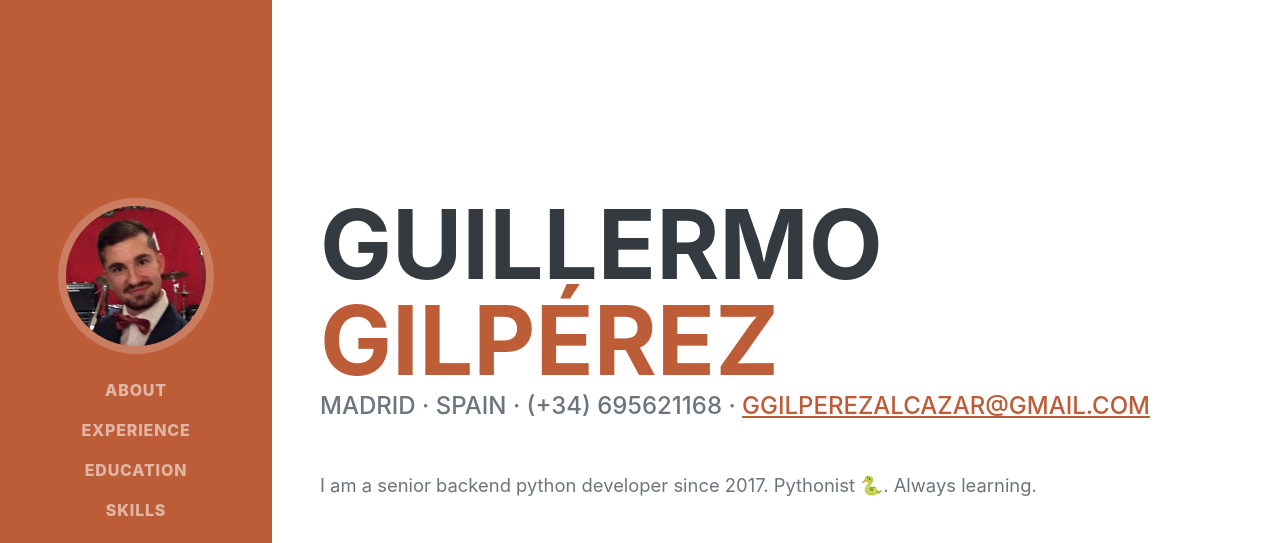
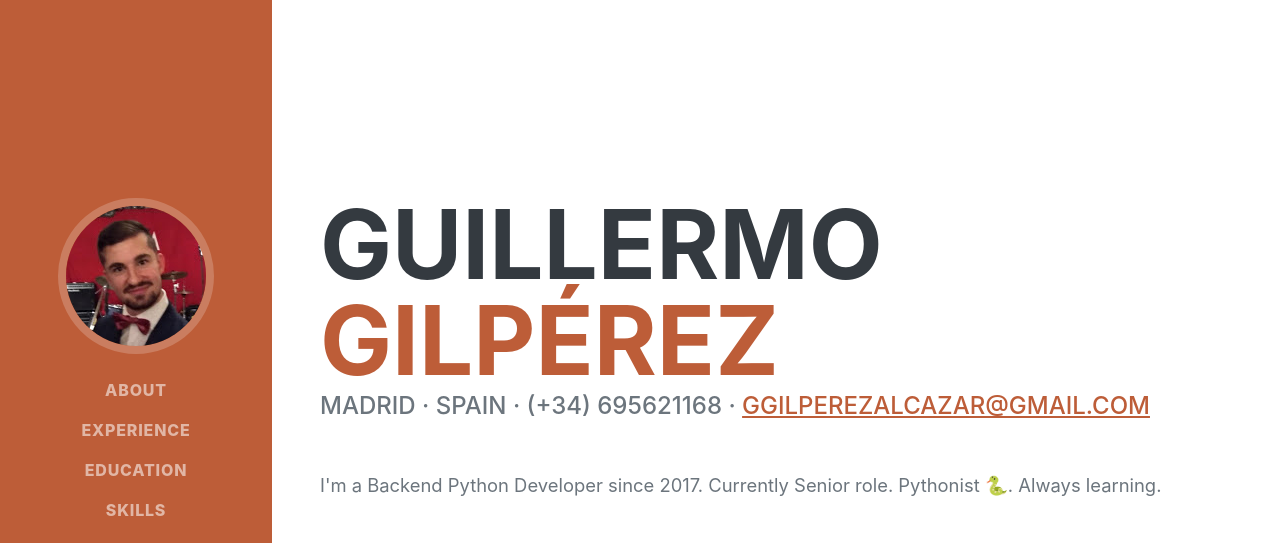
Before and after one commit to GuillermoGA/GuillermoGA.github.io, a plain HTML site: page index.html in a window 1280 px wide. Shown: the top 543 px of the page. Drawn offline with nearby package versions, Linux system fonts and the light colour scheme; a web font is replaced by a local one.

Commit message:
fix introduction

```diff
--- a/index.html
+++ b/index.html
@@ -47,7 +47,7 @@
                         Madrid · Spain · (+34) 695621168 ·
                         <a href="mailto:ggilperezalcazar@gmail.com">ggilperezalcazar@gmail.com</a>
                     </div>
-                    <p class="lead mb-5">I am a senior backend python developer since 2017. Pythonist 🐍. Always learning.</p>
+                    <p class="lead mb-5">I'm a Backend Python Developer since 2017. Currently Senior role. Pythonist 🐍. Always learning.</p>
                     <div class="social-icons">
                         <a class="social-icon" href="https://www.linkedin.com/in/guillermo-gilp%C3%A9rez-alc%C3%A1zar-18005495/"><i class="fab fa-linkedin-in"></i></a>
                         <a class="social-icon" href="https://github.com/GuillermoGA"><i class="fab fa-github"></i></a>
```
